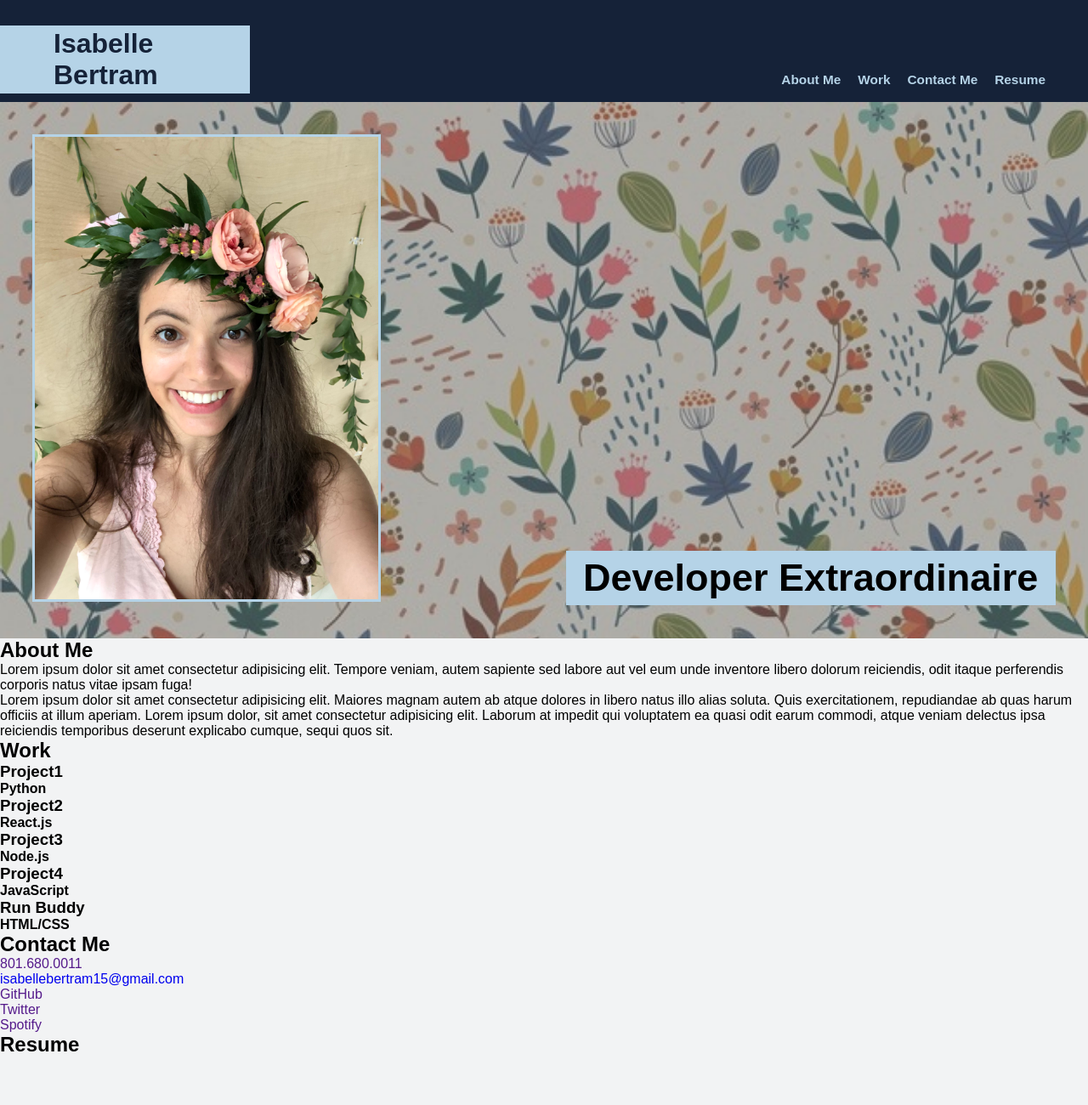
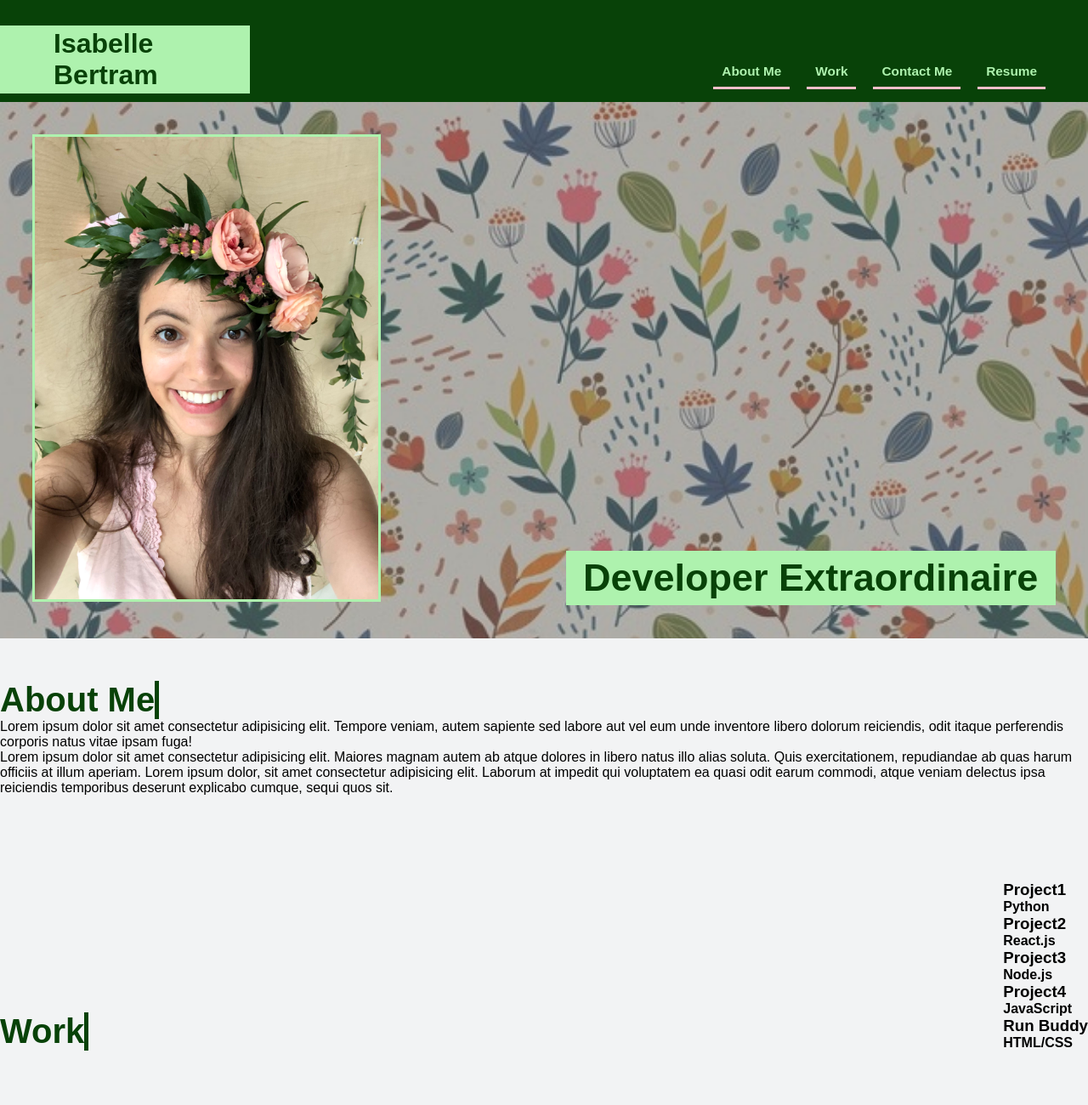
Before and after one commit to IsiBee/portfolio-challenge, a plain HTML site: page index.html in a window 1280 px wide. Shown: the top 1300 px of the page at 85% size. Before the commit the page ends 1243 px from the top, so only its background shows below. Drawn offline with Linux system fonts and the light colour scheme.

Commit message:
changed color palette, finished header styling, began section styling.

```diff
--- a/assets/css/style.css
+++ b/assets/css/style.css
@@ -1,28 +1,43 @@
+/* Broad Styling */
+
 * {
     margin: 0;
     padding: 0;
     box-sizing: border-box;
+    /*border: 2px solid red; */
 }
 
 :root {
-    --dark-blue: #152238;
-    --light-blue: #B5D3E7;
-    --blue: #1c4966;
-    --light: #F2F3F4;
+    --dark: #084208;
+    --light: #AEF2AE;
+    --contrast-color: pink;
+    --base-color: #01A201;
+    --lightest: #F2F3F4;
 }
 
 body{
     font-family: Arial, Helvetica, sans-serif;
-    background-color: var(--light);
+    background-color: var(--lightest);
 }
 
 a{
     text-decoration: none;
 }
 
+section {
+    display: flex;
+    flex-flow: column;
+    align-items: center;
+    justify-content: space-around;
+}
+
+/* End Broad Styling */
+
+/* Begin Header Styling */
+
 header {
     padding: 30px 0 10px 0;
-    background-color: var(--dark-blue);
+    background-color: var(--dark);
     display: flex;
     justify-content: space-between;
     flex-wrap: wrap;
@@ -30,7 +45,7 @@ header {
 }
 
 header h1 {
-    background-color: var(--light-blue);
+    background-color: var(--light);
     display: flex;
     flex-wrap: wrap;
     justify-content: center;
@@ -40,7 +55,7 @@ header h1 {
 }
 
 header h1 a {
-    color: var(--dark-blue);
+    color: var(--dark);
     margin-left: 60px;
     padding: 3px;
 }
@@ -49,24 +64,31 @@ header nav {
     margin: 7px 40px;
 }
 
+
 header nav ul {
     display: flex;
     flex-wrap: wrap;
-    justify-content: space-between;
+    justify-content: space-around;
     align-items: center;
     list-style: none;
+}
+
+header nav ul li {
+    padding: 10px;
 }
 
 header nav ul li a {
     padding: 10px;
     font-weight: bold;
     font-size: 1.2vw;
-    color: var(--light-blue);
-}
-
-.hero::before {
+    color: var(--light);
+    position: relative;
+    border-bottom: 3px solid var(--contrast-color);
 
 }
+/* End Header Styling */
+
+/* Hero Styling */
 
 .hero {
     background-image: url("../images/Background_Flowers.jpg");
@@ -76,6 +98,7 @@ header nav ul li a {
     justify-content: space-between;
     align-items: flex-end;
     flex-wrap: wrap;
+    flex-flow: row;
 }
 
 .hero-text {
@@ -85,9 +108,10 @@ header nav ul li a {
     margin: 3%;
     font-size: 30px;
     line-height: 1.2;
-    background-color: var(--light-blue);
+    background-color: var(--light);
     display: flex;
     justify-content: center;
+    color: var(--dark);
 }
 
 .hero-img {
@@ -95,5 +119,27 @@ header nav ul li a {
 }
 
 .hero-img img {
-    border: 3px solid var(--light-blue);
+    border: 3px solid var(--light);
 }
+
+/* End Hero Styling */
+
+/* Begin Section Styling */
+
+.me {
+    display: flex;
+    flex-flow: row;
+    margin: 50px auto;
+    padding-bottom: 50px;
+    flex-wrap: wrap;
+    align-items: flex-end;
+    justify-content: space-between;
+}
+
+.section-title {
+    color: var(--dark);
+    font-size: 40px;
+    flex: 1 30%;
+    border-right: 5px solid var(--dark);
+    align-content:flex-end;
+}
--- a/index.html
+++ b/index.html
@@ -45,12 +45,12 @@
     </section>
 
     <!-- "About Me" Section -->
-    <section id="about-me" class="about">
-        <div class="flex-column">
+    <section id="about-me" class="me">
+        <div class="flex-row">
             <h2 class="section-title">About Me</h2>
         </div>
 
-        <div class="flex-column">
+        <div class="flex-row">
             <p>
                 Lorem ipsum dolor sit amet consectetur adipisicing elit.
                 Tempore veniam, autem sapiente sed labore aut vel eum unde inventore
@@ -70,12 +70,12 @@
     </section>
 
     <!-- "Work" Section -->
-    <section id="work" class="my-work">
-        <div class="flex-column">
+    <section id="work" class="me">
+        <div class="flex-row">
             <h2 class="section-title">Work</h2>
         </div>
 
-        <div class="flex-column">
+        <div class="flex-row">
             <div class="grid-container">
                 <div class="grid-item feature-project">
                     <h3>Project1</h3>
@@ -102,12 +102,12 @@
     </section>
 
     <!-- "Contact Me" Section -->
-    <section id="contact-me" class="contact">
-        <div class="flex-column">
+    <section id="contact-me" class="me">
+        <div class="flex-row">
             <h2 class="section-title">Contact Me</h2>
         </div>
 
-        <div class="flex-column">
+        <div class="flex-row">
             <div class="link-container">
                 <div class="link-item">
                     <a href="">801.680.0011</a>
@@ -129,7 +129,7 @@
     </section>
 
     <!-- "Resume" Section -->
-    <section id="resume" class="resume">
+    <section id="resume" class="me">
         <h2 class="section-title">Resume</h2>
     </section>
 
```
